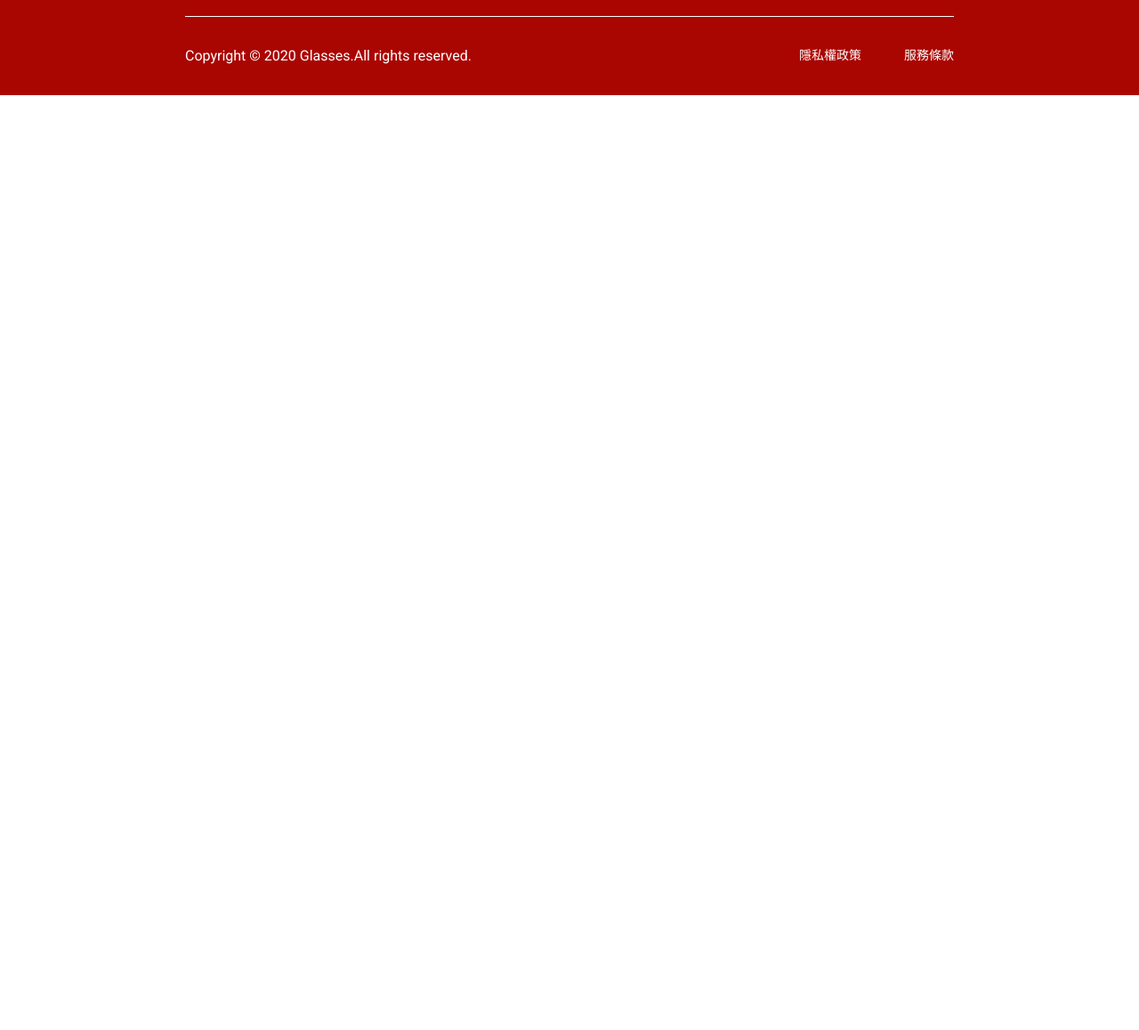
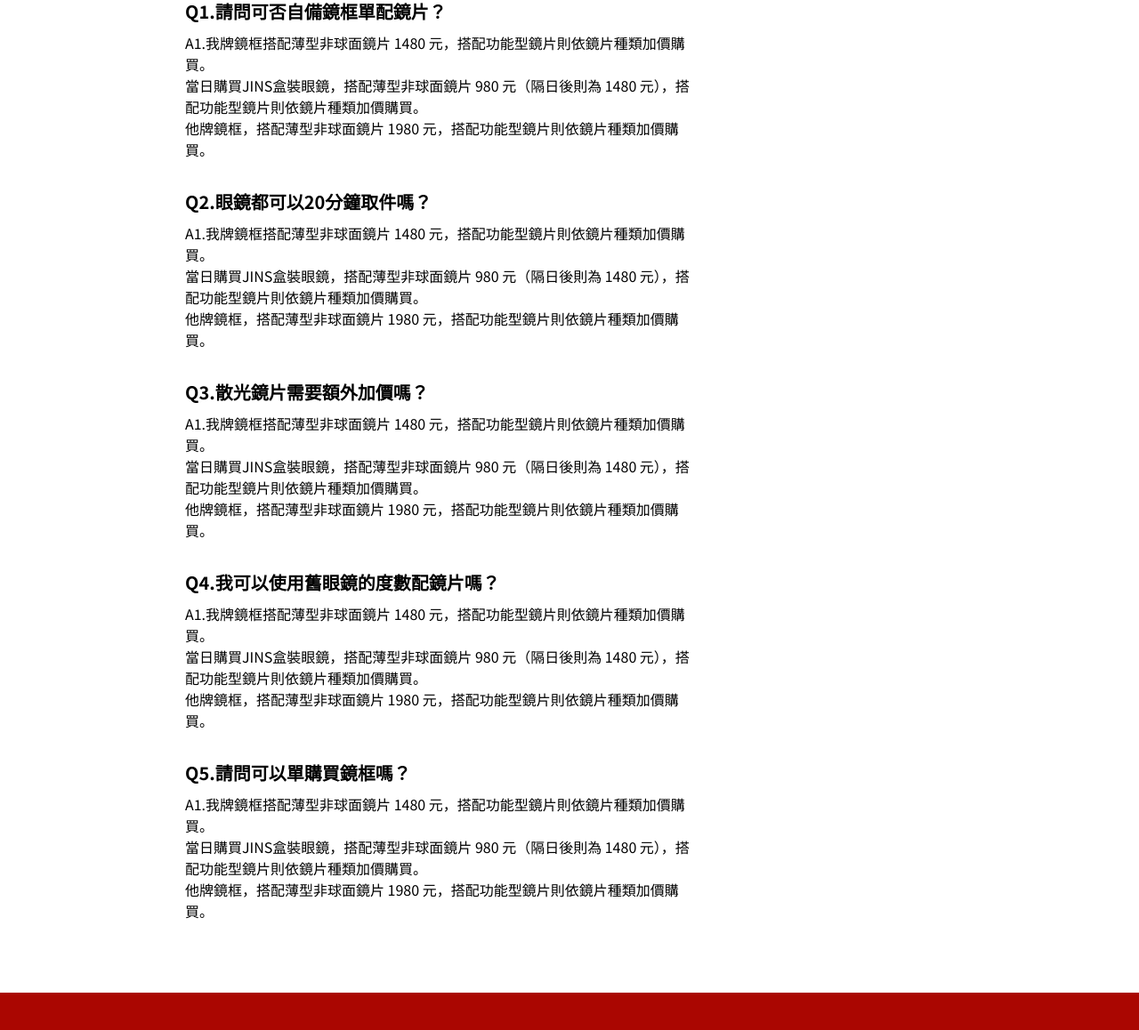
Before and after one commit to Linlaose/Layout_Camp_week3-4_glasses_official_website, a plain HTML site: page faq.html in a window 1280 px wide. Shown: the part 343-1501 px from the top of the page at 89% size. Before the commit the page ends 800 px from the top, so only its background shows below. Drawn offline with Linux system fonts and the light colour scheme.

Commit message:
Update 2022-07-22T19:23:41.744Z

```diff
--- a/faq.html
+++ b/faq.html
@@ -50,6 +50,72 @@
     </header>
     <!-- header end -->
 
+
+<div class="outerWrap">
+  <main class="faqFlex">
+    <div class="faqBox qaContainer">
+      <h2>常見問題</h2>
+      <h4>我想詢問配鏡問題</h4>
+      <ul class="qaList">
+        <li class="qaItem">
+          <h5>Q1.請問可否自備鏡框單配鏡片？</h5>
+          <p>
+            A1.我牌鏡框搭配薄型非球面鏡片 1480
+            元，搭配功能型鏡片則依鏡片種類加價購買。<br />
+            當日購買JINS盒裝眼鏡，搭配薄型非球面鏡片 980 元（隔日後則為 1480
+            元），搭配功能型鏡片則依鏡片種類加價購買。<br />
+            他牌鏡框，搭配薄型非球面鏡片 1980
+            元，搭配功能型鏡片則依鏡片種類加價購買。<br />
+          </p>
+        </li>
+        <li class="qaItem">
+          <h5>Q2.眼鏡都可以20分鐘取件嗎？</h5>
+          <p>
+            A1.我牌鏡框搭配薄型非球面鏡片 1480
+            元，搭配功能型鏡片則依鏡片種類加價購買。<br />
+            當日購買JINS盒裝眼鏡，搭配薄型非球面鏡片 980 元（隔日後則為 1480
+            元），搭配功能型鏡片則依鏡片種類加價購買。<br />
+            他牌鏡框，搭配薄型非球面鏡片 1980
+            元，搭配功能型鏡片則依鏡片種類加價購買。<br />
+          </p>
+        </li>
+        <li class="qaItem">
+          <h5>Q3.散光鏡片需要額外加價嗎？</h5>
+          <p>
+            A1.我牌鏡框搭配薄型非球面鏡片 1480
+            元，搭配功能型鏡片則依鏡片種類加價購買。<br />
+            當日購買JINS盒裝眼鏡，搭配薄型非球面鏡片 980 元（隔日後則為 1480
+            元），搭配功能型鏡片則依鏡片種類加價購買。<br />
+            他牌鏡框，搭配薄型非球面鏡片 1980
+            元，搭配功能型鏡片則依鏡片種類加價購買。<br />
+          </p>
+        </li>
+        <li class="qaItem">
+          <h5>Q4.我可以使用舊眼鏡的度數配鏡片嗎？</h5>
+          <p>
+            A1.我牌鏡框搭配薄型非球面鏡片 1480
+            元，搭配功能型鏡片則依鏡片種類加價購買。<br />
+            當日購買JINS盒裝眼鏡，搭配薄型非球面鏡片 980 元（隔日後則為 1480
+            元），搭配功能型鏡片則依鏡片種類加價購買。<br />
+            他牌鏡框，搭配薄型非球面鏡片 1980
+            元，搭配功能型鏡片則依鏡片種類加價購買。<br />
+          </p>
+        </li>
+        <li class="qaItem">
+          <h5>Q5.請問可以單購買鏡框嗎？</h5>
+          <p>
+            A1.我牌鏡框搭配薄型非球面鏡片 1480
+            元，搭配功能型鏡片則依鏡片種類加價購買。<br />
+            當日購買JINS盒裝眼鏡，搭配薄型非球面鏡片 980 元（隔日後則為 1480
+            元），搭配功能型鏡片則依鏡片種類加價購買。<br />
+            他牌鏡框，搭配薄型非球面鏡片 1980
+            元，搭配功能型鏡片則依鏡片種類加價購買。<br />
+          </p>
+        </li>
+      </ul>
+    </div>
+  </main>
+</div>
 
 
     <footer class="footer outerWrap">
```
Also changed, not shown: assets/scss/all.css, 1 other file.
